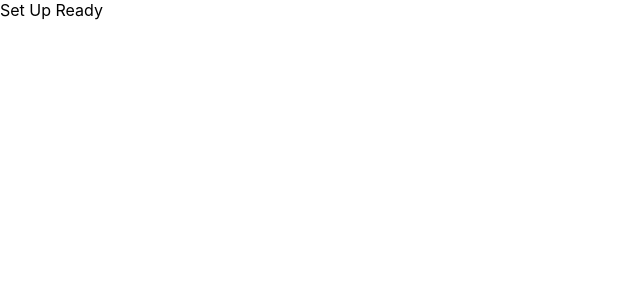
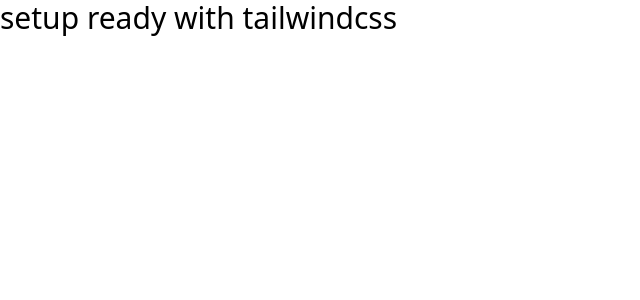
Before and after one commit to rutvij-fsd/ecombasicreactapp, a React (Create React App) app: page / in a window 1280 px wide. Shown: the top 300 px of the page, without its empty margins (0-640 px from the left). Built offline with nearby package versions, Linux system fonts and the light colour scheme.

Commit message:
Add tailwindCss

```diff
--- a/package.json
+++ b/package.json
@@ -34,5 +34,10 @@
       "last 1 firefox version",
       "last 1 safari version"
     ]
+  },
+  "devDependencies": {
+    "autoprefixer": "^10.4.13",
+    "postcss": "^8.4.19",
+    "tailwindcss": "^3.2.4"
   }
 }
--- /dev/null
+++ b/postcss.config.js
@@ -0,0 +1,6 @@
+module.exports = {
+  plugins: {
+    tailwindcss: {},
+    autoprefixer: {},
+  },
+}
--- a/src/App.js
+++ b/src/App.js
@@ -1,9 +1,9 @@
-
-
 function App() {
   return (
     <div>
-      Set Up Ready
+     <div className="text-3xl">
+      setup ready with tailwindcss
+     </div>
     </div>
   );
 }
--- a/src/index.css
+++ b/src/index.css
@@ -1,13 +1,3 @@
-body {
-  margin: 0;
-  font-family: -apple-system, BlinkMacSystemFont, 'Segoe UI', 'Roboto', 'Oxygen',
-    'Ubuntu', 'Cantarell', 'Fira Sans', 'Droid Sans', 'Helvetica Neue',
-    sans-serif;
-  -webkit-font-smoothing: antialiased;
-  -moz-osx-font-smoothing: grayscale;
-}
-
-code {
-  font-family: source-code-pro, Menlo, Monaco, Consolas, 'Courier New',
-    monospace;
-}
+@tailwind base;
+@tailwind components;
+@tailwind utilities;
--- /dev/null
+++ b/tailwind.config.js
@@ -0,0 +1,8 @@
+/** @type {import('tailwindcss').Config} */
+module.exports = {
+  content: ["./src/**/*.{js,jsx,ts,tsx}"],
+  theme: {
+    extend: {},
+  },
+  plugins: [],
+};
```
Also changed, not shown: 1 other file (tests, documents, lock files or other folders).
